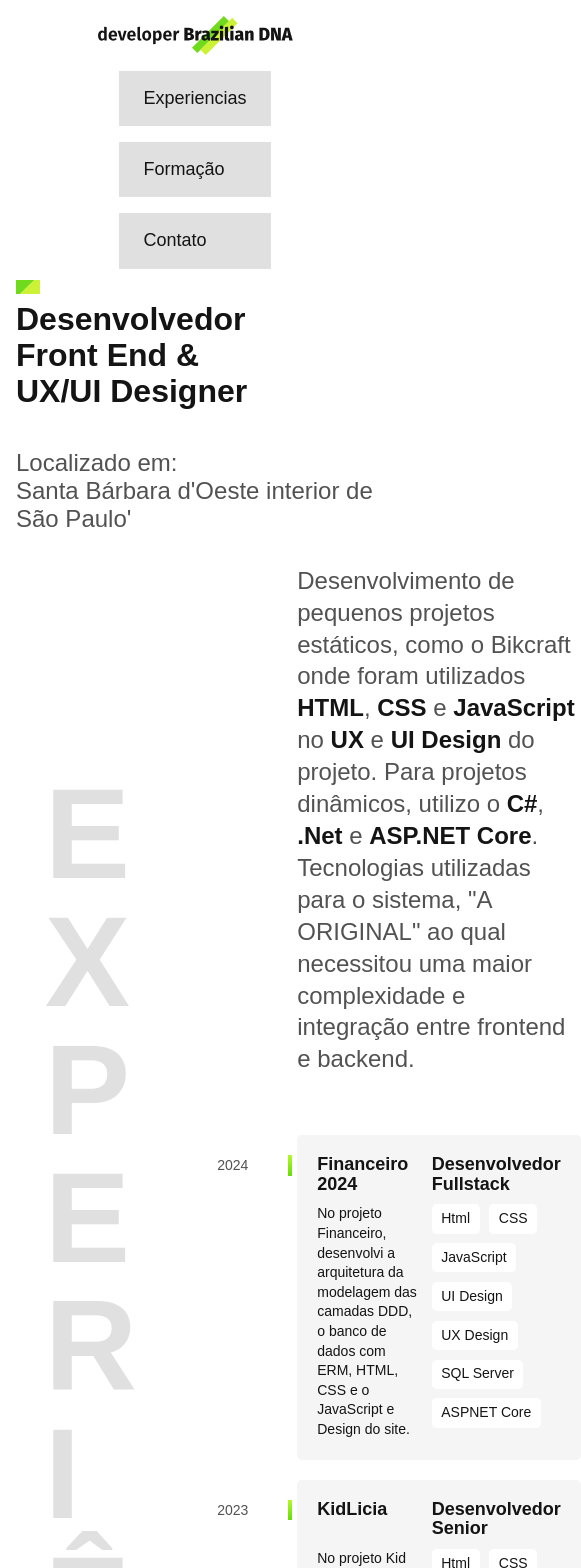
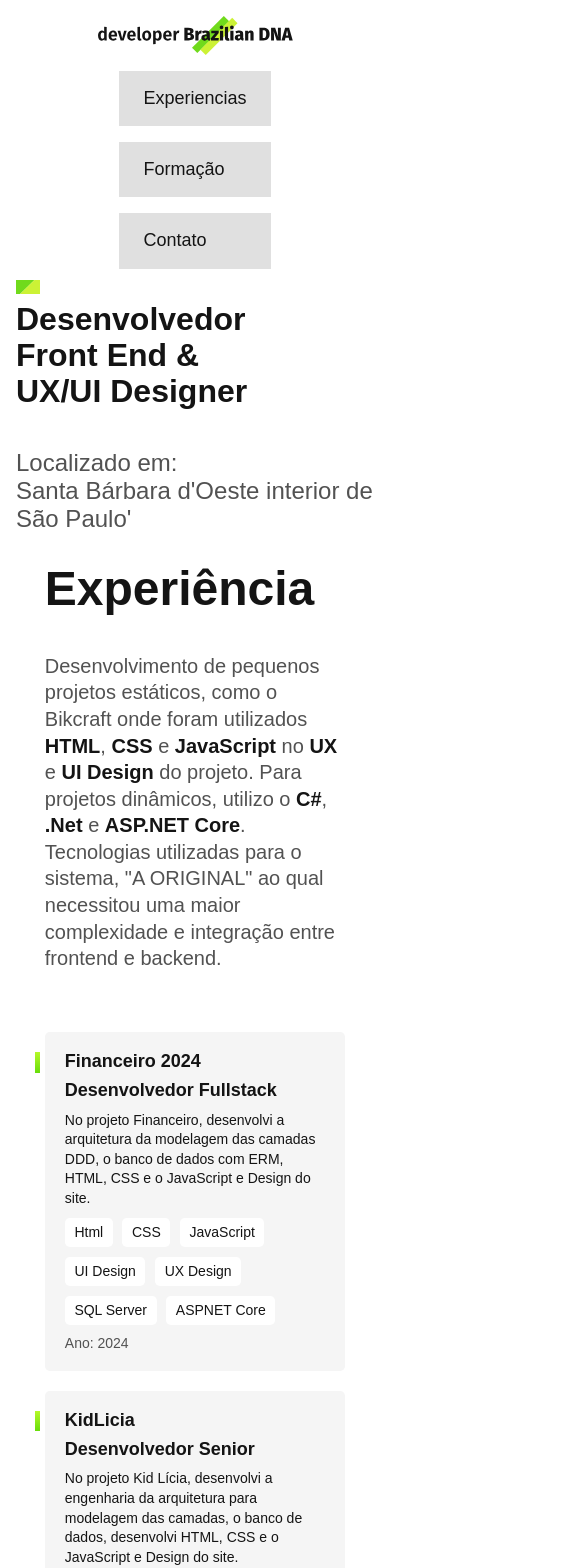
Before and after one commit to developersoftwarebrazil/portfolio-angular-2025, an Angular app: page / in a window 390 px wide. Shown: the top 1568 px of the page, 581 px wide, since content can reach past the window. Built offline with nearby package versions, Linux system fonts and the light colour scheme.

Commit message:
designed scss to experience mobile

```diff
--- a/src/app/sections/experience/experience.component.scss
+++ b/src/app/sections/experience/experience.component.scss
@@ -16,20 +16,19 @@
     display: grid;
     grid-template-columns: repeat(2, 1fr);
     padding: 1.25rem;
-    gap: .6rem .9rem;
+    gap: 0.6rem 0.9rem;
     margin-bottom: 1.25rem;
     background: var(--g1);
     border-radius: 0.3rem;
     position: relative;
 
-
     .experience-project-year {
-      font-size: .875rem;
+      font-size: 0.875rem;
       top: 1.375rem;
       left: -5rem;
       position: absolute;
       color: var(--g10);
-      width: .5rem;
+      width: 0.5rem;
       text-align: right;
     }
     .experience-project-title {
@@ -41,7 +40,6 @@
       font-size: 0.875rem;
       line-height: 1.4;
       color: var(--gl0);
-
     }
     .academy-skills {
       display: flex;
@@ -51,9 +49,9 @@
       li {
         font-size: 0.875rem;
         line-height: 1.4;
-        border-radius: .3rem;
+        border-radius: 0.3rem;
         background: var(--w);
-        padding:.3rem .6rem;
+        padding: 0.3rem 0.6rem;
       }
     }
   }
@@ -68,3 +66,36 @@
     position: absolute;
   }
 }
+
+@media (max-width: 50rem) {
+  .container {
+    grid-template-columns: 1fr;
+    gap: 2.5rem;
+  }
+  #experience {
+    .subtitle {
+      color: var(--g13);
+    }
+    .experience-text {
+      font-size: 1.25rem;
+    }
+    .experience-project-content {
+      .experience-project-year {
+        position: initial;
+        order: 1;
+        width: initial;
+        text-align: left;
+      }
+      .experience-project-year::before{
+        content: "Ano: ";
+      }
+    }
+  }
+}
+@media (max-width: 25rem) {
+  #experience{
+    .experience-project-content{
+      grid-template-columns: 1fr;
+    }
+  }
+}
--- a/src/styles.scss
+++ b/src/styles.scss
@@ -34,12 +34,18 @@ img {
   padding: 1rem 2.8rem;
   align-items: center;
   gap: 10rem;
-  .subtitle{
+  .subtitle {
     font-size: 8rem;
     line-height: 1;
     text-transform: uppercase;
     word-break: break-all;
     max-width: 4ch;
-
+  }
+  @media (max-width: 50rem) {
+    .subtitle{
+      font-size: 3rem;
+      text-transform: capitalize;
+      max-width: initial;
+    }
   }
 }
```
